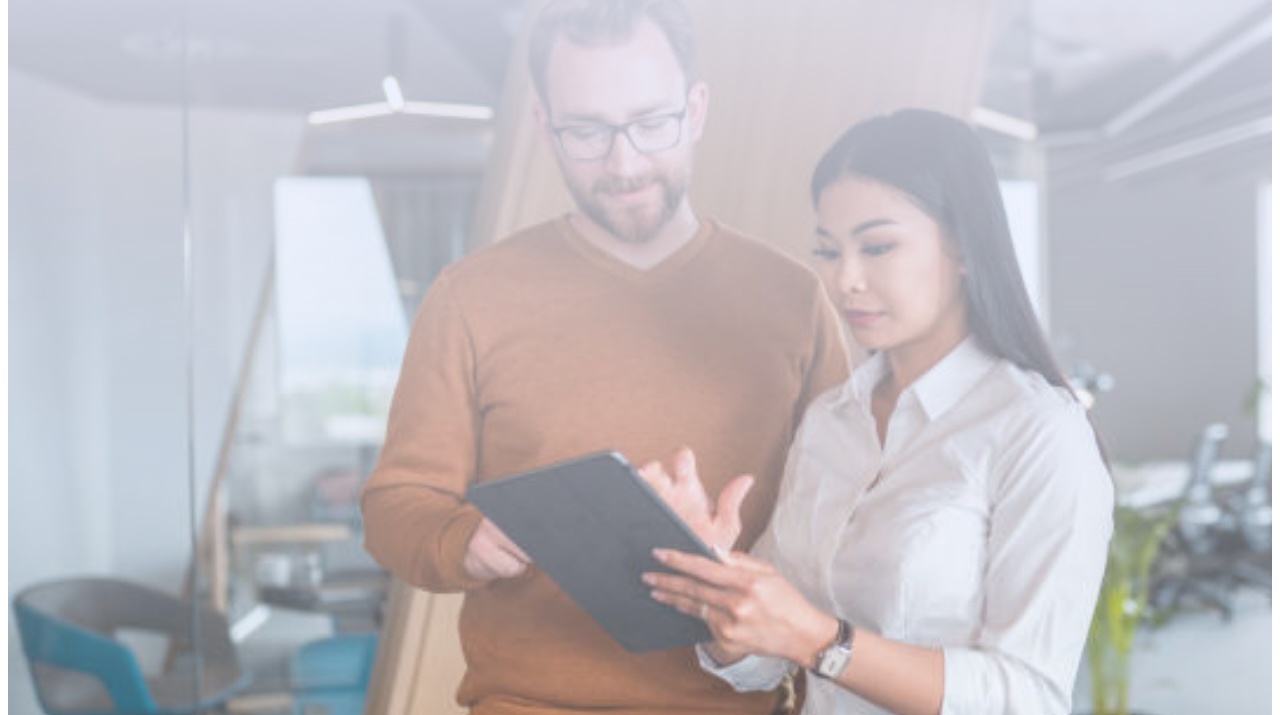
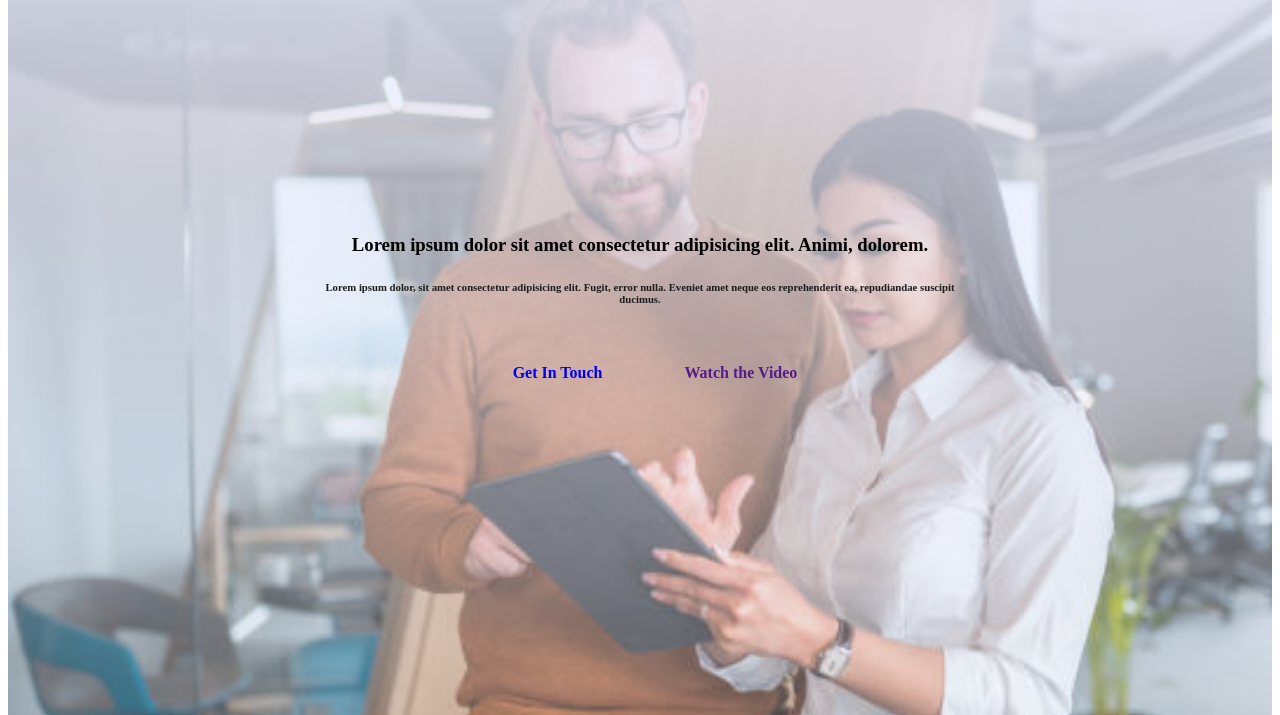
Before and after one commit to spidyansh/Multipurpose-Business-Website, a plain HTML site: page index.html in a window 1280 px wide. Shown: the part 85-800 px from the top of the page. Drawn offline with Linux system fonts and the light colour scheme.

Commit message:
some addons

```diff
--- a/index.html
+++ b/index.html
@@ -14,7 +14,7 @@
   <body>
     <div class="nav">
       <a class="logo" href="#">
-        <img src="images/logo.jpg" alt="no img" width="100px"/>
+        <img src="images/logo.jpg" alt="no img" width="100px" />
       </a>
       <div class="navbar-toggler" type="button" id="bar">
         <span class="toggler-icon"></span>
@@ -49,7 +49,21 @@
     </div>
 
     <div class="back" id="home">
-        <div class="overlay"></div>
+      <div class="overlay"></div>
+      <div class="hero-shape">
+        <img src="" alt="">
+      </div>
     </div>
+
+    <div class="hero-text">
+      <h3>Lorem ipsum dolor sit amet consectetur adipisicing elit. Animi, dolorem.</h3>
+      <h6>Lorem ipsum dolor, sit amet consectetur adipisicing elit. Fugit, error nulla. Eveniet amet neque eos reprehenderit ea, repudiandae suscipit ducimus.</h6>
+      <ul class="header-btn">
+        <li class="main-btn btn-one"><a href="#">Get In Touch</a> </li>
+        <li class="main-btn btn-two"><a href=""> Watch the Video</a></li>
+      </ul>
+
+    </div>
+
   </body>
 </html>
--- a/style.css
+++ b/style.css
@@ -98,3 +98,52 @@ li {
   width: 100%;
   height: 100%;
 }
+.back .hero-shape {
+  position: absolute;
+  left: 0;
+  bottom: 0;
+  width: 100%;
+}
+.back .hero-shape img {
+  width: 100%;
+  display: block;
+}
+
+.hero-text {
+  position: absolute;
+  left: 50%;
+  top: 50%;
+  transform: translate(-50%, -50%);
+  text-align: center;
+}
+.hero-text h6{
+  color: #1d1d1d;
+
+}
+.hero-text .header-btn{
+  margin-top: 32px;
+}
+
+.main-btn{
+  display: inline-block;
+  font-weight: 700;
+  text-align: center;
+  white-space: nowrap;
+  vertical-align: middle;
+  border: 2px solid transparent;
+  padding: 0 32px;
+  font-size: 16px;
+  line-height: 48px;
+  color: #0067f4;
+  position: relative;
+  cursor: pointer;
+  transition: all 0.4s ease-out 0%;
+}
+
+.hero-text .header-btn li{
+  display: inline-block;
+  margin: 10px 10px 0 0;
+}
+.hero-text .header-btn li a{
+
+}
```
